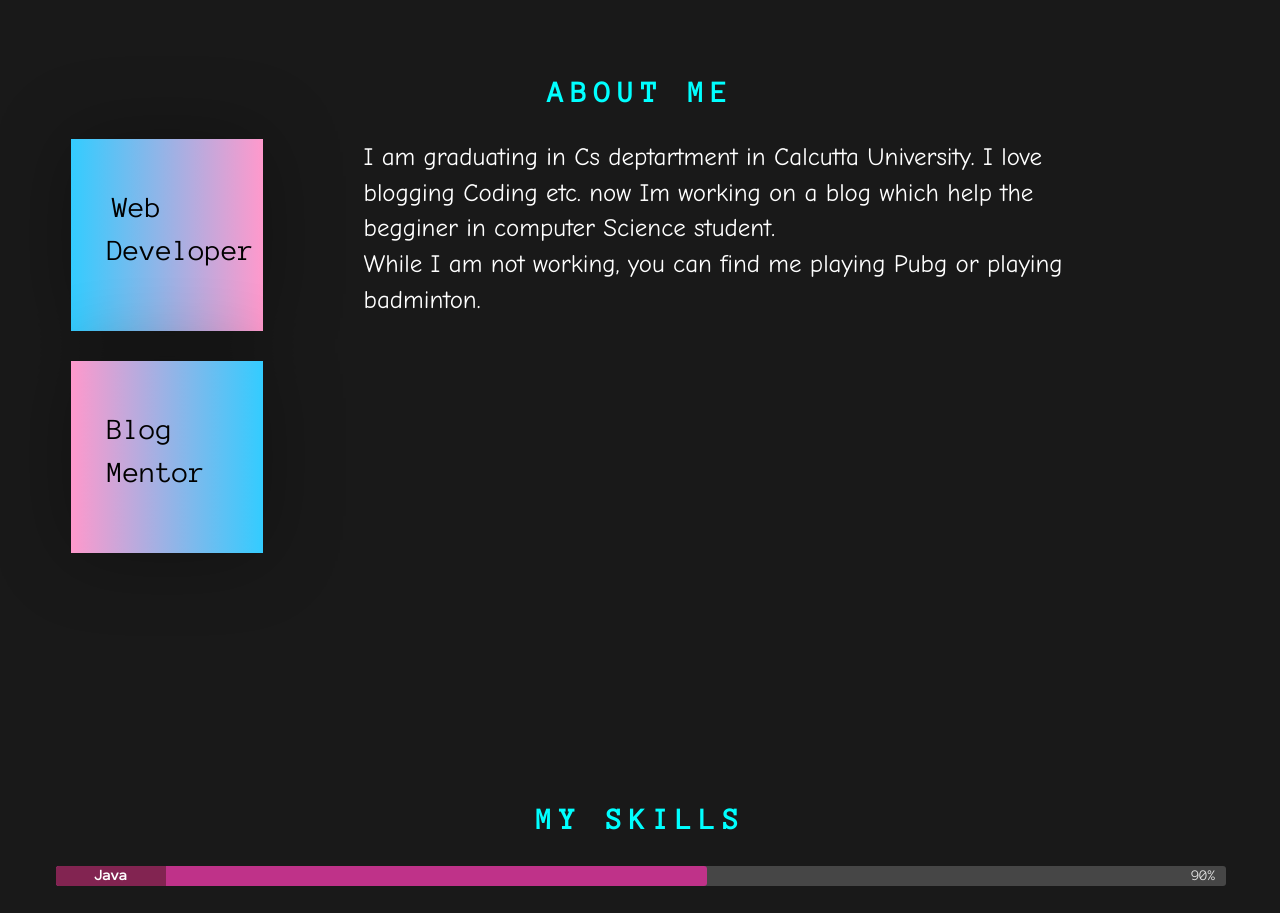
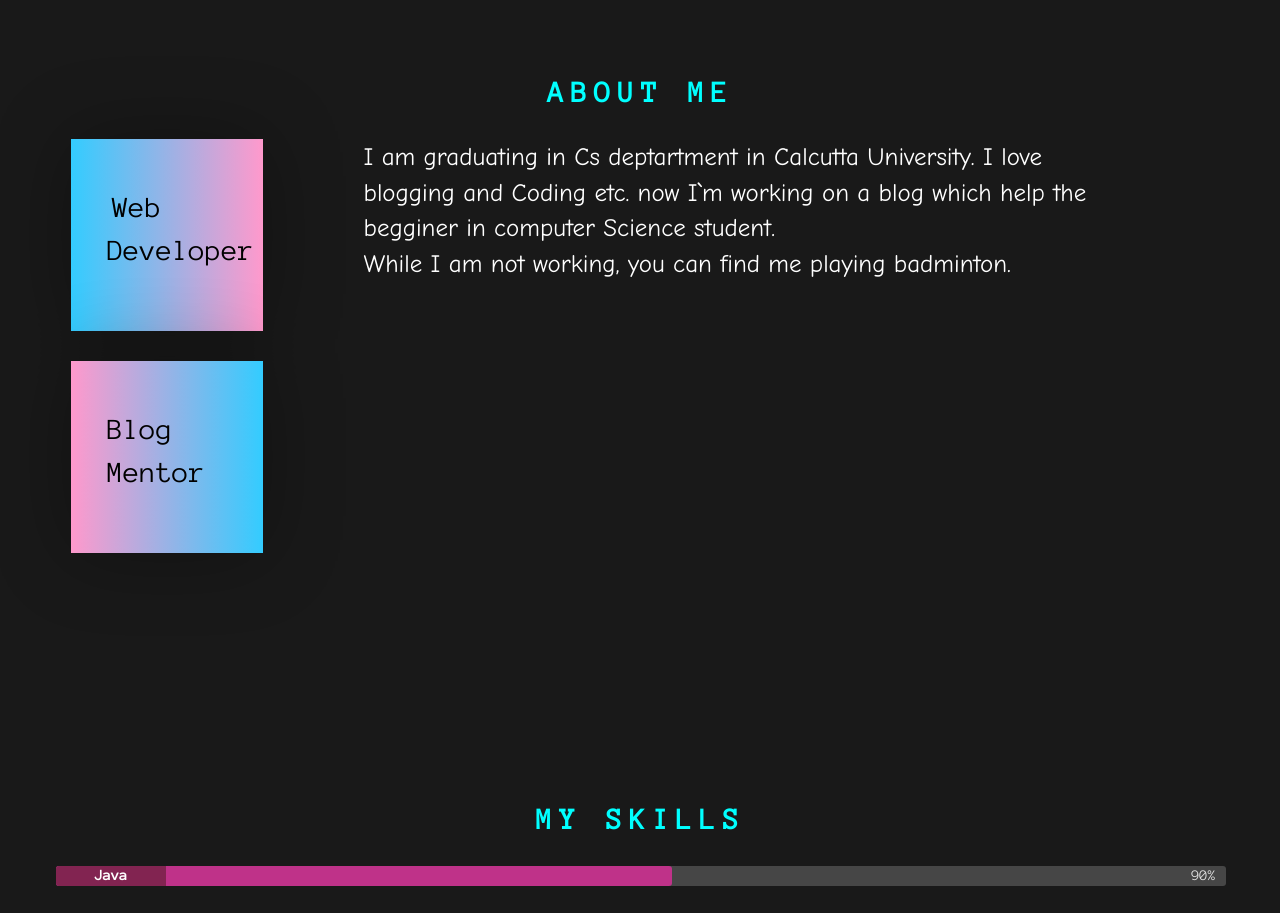
Before and after one commit to sohaibaktar/sohaib_aktar, a plain HTML site: page index.html in a window 1280 px wide. Shown: the part 880-1793 px from the top of the page. Drawn offline with Linux system fonts and the light colour scheme.

Commit message:
changed index file

```diff
--- a/index.html
+++ b/index.html
@@ -98,10 +98,10 @@
             </div>
             <div class="col-md-8 col-sm-8 wow fadeInUp bio">
 
-                I am graduating in Cs deptartment in Calcutta University. I love blogging Coding etc.
-                now Im working on a blog which help the begginer in computer Science student.
+                I am graduating in Cs deptartment in Calcutta University. I love blogging and Coding etc.
+                now I`m working on a blog which help the begginer in computer Science student.
                 <br>
-                While I am not working, you can find me playing Pubg or playing badminton.
+                While I am not working, you can find me playing badminton.
                 <br>
 
             </div>
@@ -115,7 +115,7 @@
         <div class="row">
             <h1 class="heading">MY SKILLS</h1>
 
-            <div class="skillbar clearfix " data-percent="95%">
+            <div class="skillbar clearfix " data-percent="90%">
                 <div class="skillbar-title" style="background: #822451;"><span>Java</span></div>
                 <div class="skillbar-bar" style="background: #bf3289;"></div>
                 <div class="skill-bar-percent">90%</div>
```
Also changed, not shown: 1 other file.
